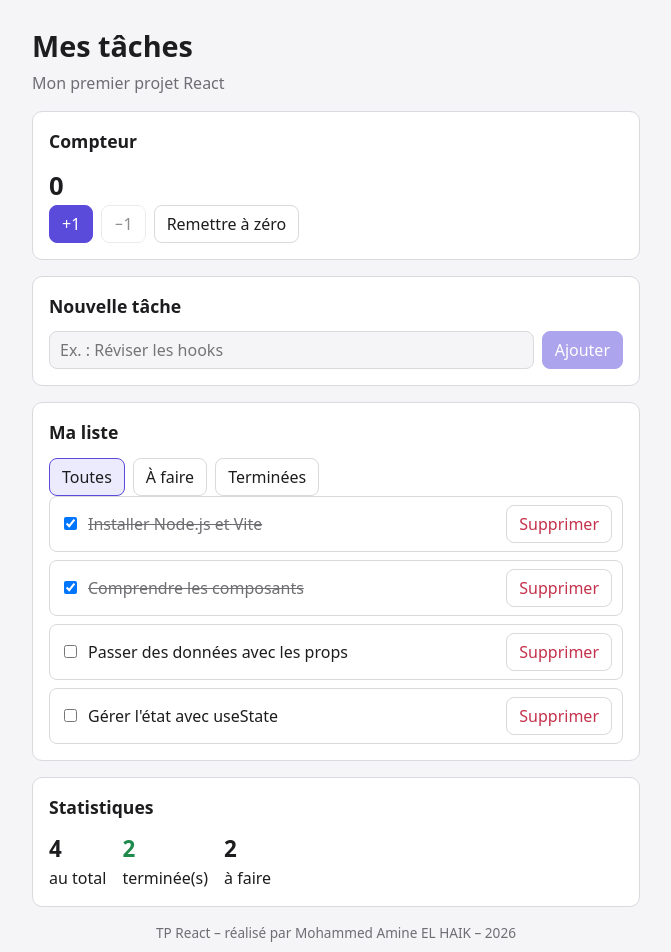
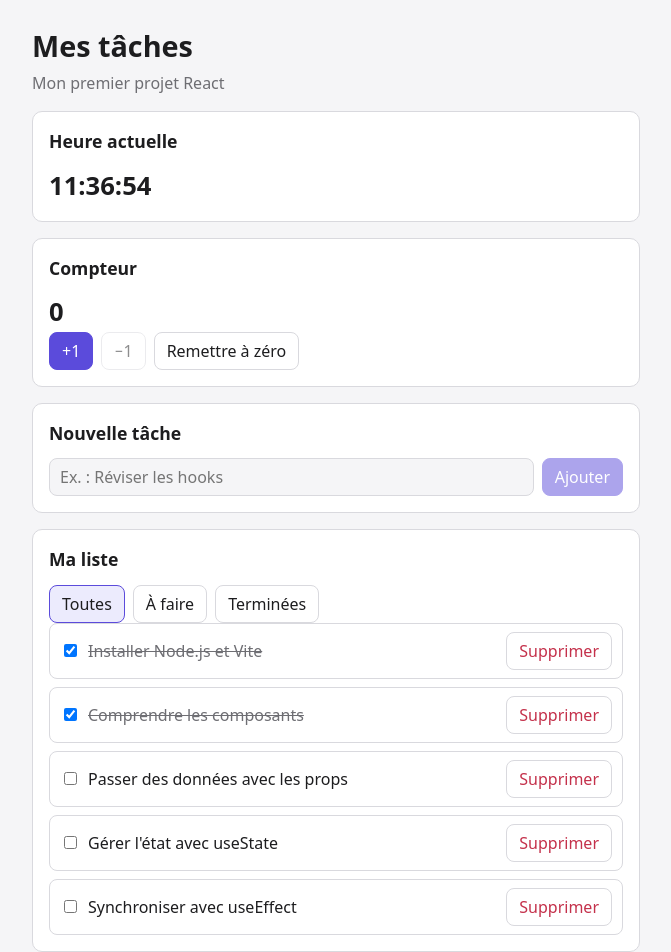
Before and after one commit to elhaik-amine/tp-react-taches, a React (Vite) app in the folder mes-taches/: page / in a window 1280 px wide. Shown: the top 952 px of the page, without its empty margins (304-975 px from the left). Built offline with nearby package versions, Linux system fonts and the light colour scheme.

Commit message:
Étape 5 : useEffect (horloge, chargement JSON, titre)

```diff
--- a/mes-taches/src/App.jsx
+++ b/mes-taches/src/App.jsx
@@ -1,4 +1,4 @@
-import { useState } from 'react'
+import { useState, useEffect } from 'react'
 import Entete from './components/Entete.jsx'
 import ListeTaches from './components/ListeTaches.jsx'
 import Pied from './components/Pied.jsx'
@@ -7,17 +7,37 @@ import Compteur from './components/Compteur.jsx'
 import FormulaireAjout from './components/FormulaireAjout.jsx'
 import Filtres from './components/Filtres.jsx'
 import Statistiques from './components/Statistiques.jsx'
-
-const TACHES_INITIALES = [
-  { id: 1, titre: 'Installer Node.js et Vite', terminee: true },
-  { id: 2, titre: 'Comprendre les composants', terminee: true },
-  { id: 3, titre: 'Passer des données avec les props', terminee: false },
-  { id: 4, titre: "Gérer l'état avec useState", terminee: false },
-]
+import Horloge from './components/Horloge.jsx'
 
 function App() {
-  const [taches, setTaches] = useState(TACHES_INITIALES)
+  const [taches, setTaches] = useState([])
+  const [chargement, setChargement] = useState(true)
+  const [erreur, setErreur] = useState(null)
   const [filtre, setFiltre] = useState('toutes')
+
+  // Partie B : chargement des tâches depuis taches.json
+  useEffect(() => {
+    let annule = false
+
+    fetch('/taches.json')
+      .then((reponse) => {
+        if (!reponse.ok) throw new Error(`Erreur HTTP ${reponse.status}`)
+        return reponse.json()
+      })
+      .then((donnees) => {
+        if (!annule) setTaches(donnees)
+      })
+      .catch((err) => {
+        if (!annule) setErreur(err.message)
+      })
+      .finally(() => {
+        if (!annule) setChargement(false)
+      })
+
+    return () => {
+      annule = true
+    }
+  }, [])
 
   function basculerTache(id) {
     setTaches(
@@ -41,9 +61,19 @@ function App() {
     return true
   })
 
+  const restantes = taches.filter((tache) => !tache.terminee).length
+
+  // Partie C : synchroniser le titre de l'onglet
+  useEffect(() => {
+    document.title = `(${restantes}) Mes tâches`
+  }, [restantes])
+
   return (
     <div className="app">
       <Entete titre="Mes tâches" sousTitre="Mon premier projet React" />
+      <Carte titre="Heure actuelle">
+        <Horloge />
+      </Carte>
       <Carte titre="Compteur">
         <Compteur />
       </Carte>
@@ -52,11 +82,15 @@ function App() {
       </Carte>
       <Carte titre="Ma liste">
         <Filtres filtre={filtre} onChanger={setFiltre} />
-        <ListeTaches
-          taches={tachesVisibles}
-          onBasculer={basculerTache}
-          onSupprimer={supprimerTache}
-        />
+        {chargement && <p className="vide">Chargement des tâches…</p>}
+        {erreur && <p className="erreur">{erreur}</p>}
+        {!chargement && !erreur && (
+          <ListeTaches
+            taches={tachesVisibles}
+            onBasculer={basculerTache}
+            onSupprimer={supprimerTache}
+          />
+        )}
       </Carte>
       <Carte titre="Statistiques">
         <Statistiques taches={taches} />
--- /dev/null
+++ b/mes-taches/src/components/Horloge.jsx
@@ -0,0 +1,17 @@
+import { useEffect, useState } from 'react'
+
+function Horloge() {
+  const [maintenant, setMaintenant] = useState(() => new Date())
+
+  useEffect(() => {
+    const id = setInterval(() => {
+      setMaintenant(new Date())
+    }, 1000)
+
+    return () => clearInterval(id)
+  }, [])
+
+  return <p className="horloge">{maintenant.toLocaleTimeString('fr-FR')}</p>
+}
+
+export default Horloge
```
